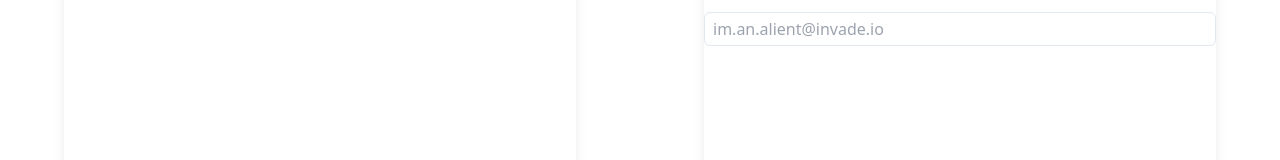
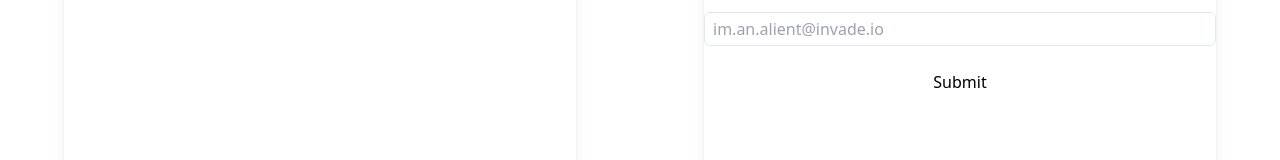
Before and after one commit to JoshBurkeDaemon/astro-id, a Next.js app in the folder astro-id-frontend/: page /form in a window 1280 px wide. Shown: the part 266-426 px from the top of the page. Built offline with nearby package versions, Linux system fonts and the light colour scheme.

Commit message:
submit button added

```diff
--- a/astro-id-frontend/src/pages/form/index.js
+++ b/astro-id-frontend/src/pages/form/index.js
@@ -12,8 +12,8 @@ const FormTextInput = ({id, type, label, placeholder}) =>{
 const Form = () => {
 
     return (
-        <div id="form-page" className="w-full h-screen flex justify-around ">
-            <aside id="form-nav" className="shadow-lg h-3/4 w-2/5">
+        <div id="form-page" className="w-full h-screen flex justify-around">
+            <aside id="form-nav" className="shadow-lg h-3/4 w-2/5 rounded-md">
                 <ul>
                     <li>Personal Info</li>
                     <li>Reasons</li>
@@ -23,7 +23,7 @@ const Form = () => {
                 </ul>
             </aside>
 
-            <div id="right-side" className="shadow-lg h-3/4 w-2/5">
+            <div id="right-side" className="shadow-lg h-3/4 w-2/5 rounded-md">
                 <h1>Earth Visa Application</h1>
                 <form action="#" method="get" className="flex flex-col gap-y-6">
                     <div>
@@ -34,7 +34,7 @@ const Form = () => {
                         <FormTextInput id="home-planet" type="text" label="Home Planet" placeholder="Home Planet"/>
                         <FormTextInput id="email" type="email" label="Email" placeholder="im.an.alient@invade.io"/>
                     </div>
-
+                    <button type="submit">Submit</button>
                 </form>
             </div>
         </div>
```
